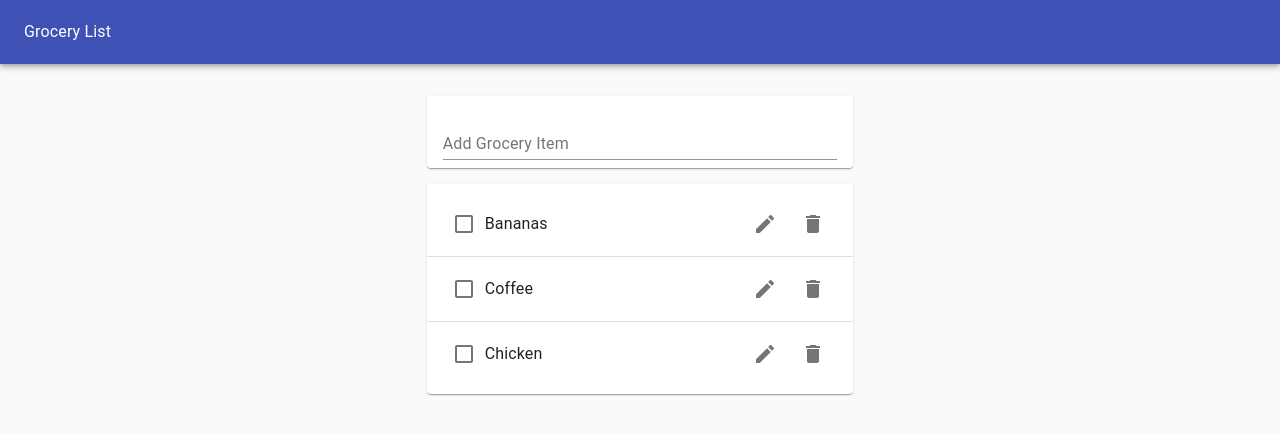
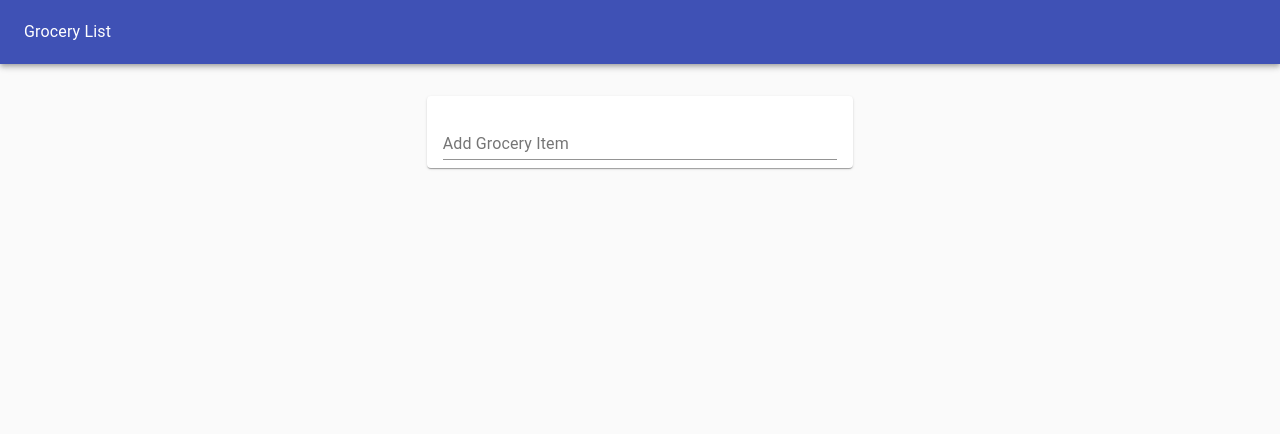
Before and after one commit to BryantVaughn/grocery-list, a React (Create React App) app: page / in a window 1280 px wide. Shown: the top 434 px of the page. Built offline with nearby package versions, Linux system fonts and the light colour scheme.

Commit message:
Include localStorage for persistence

```diff
--- a/src/GroceryApp.js
+++ b/src/GroceryApp.js
@@ -1,4 +1,4 @@
-import React, { useState } from 'react';
+import React, { useState, useEffect } from 'react';
 import GroceryList from './GroceryList';
 import GroceryForm from './GroceryForm';
 import { Paper } from '@material-ui/core';
@@ -9,13 +9,18 @@ import { Grid } from '@material-ui/core';
 import { v4 as uuidv4 } from 'uuid';
 
 export default function GroceryApp() {
-  const initialGroceries = [
-    { id: 1, item: "Bananas", found: false },
-    { id: 2, item: "Coffee", found: false },
-    { id: 3, item: "Chicken", found: false }
-  ];
+  const initialGroceries = JSON.parse(window.localStorage.getItem("groceries") || "[]");
+  // const initialGroceries = [
+  //   { id: 1, item: "Bananas", found: false },
+  //   { id: 2, item: "Coffee", found: false },
+  //   { id: 3, item: "Chicken", found: false }
+  // ];
 
   const [groceries, setGroceries] = useState(initialGroceries);
+
+  useEffect(() => {
+    window.localStorage.setItem("groceries", JSON.stringify(groceries));
+  }, [groceries]);
 
   const addGroceryItem = newGroceryText => {
     setGroceries([...groceries, { id: uuidv4(), item: newGroceryText, completed: false }])
--- a/src/GroceryItem.js
+++ b/src/GroceryItem.js
@@ -33,7 +33,7 @@ export default function GroceryItem({ id, item, found, remove, toggle, edit }) {
               textDecoration: found
                 ? "line-through"
                 : "none"
-              }}
+            }}
             >
             { item }
           </ListItemText>
--- a/src/GroceryList.js
+++ b/src/GroceryList.js
@@ -5,6 +5,7 @@ import { List } from '@material-ui/core';
 import { Divider } from '@material-ui/core';
 
 export default function GroceryList({ groceries, remove, toggle, edit }) {
+  if (groceries.length)
     return (
       <Paper>
         <List>
@@ -25,4 +26,5 @@ export default function GroceryList({ groceries, remove, toggle, edit }) {
         </List>
       </Paper>
     );
+  return null;
 }
```
Lines whose indentation alone changed are shown as unchanged.
